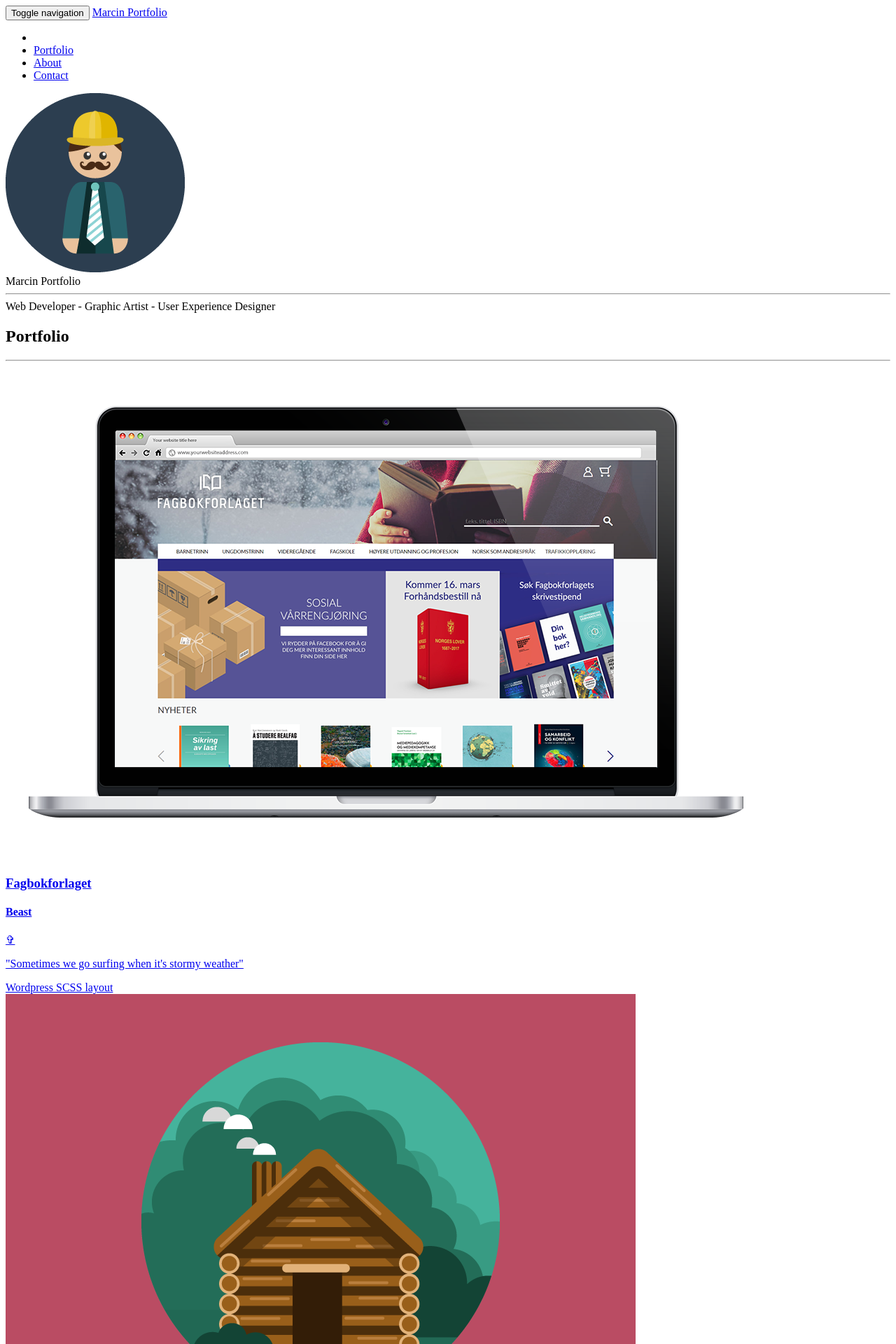
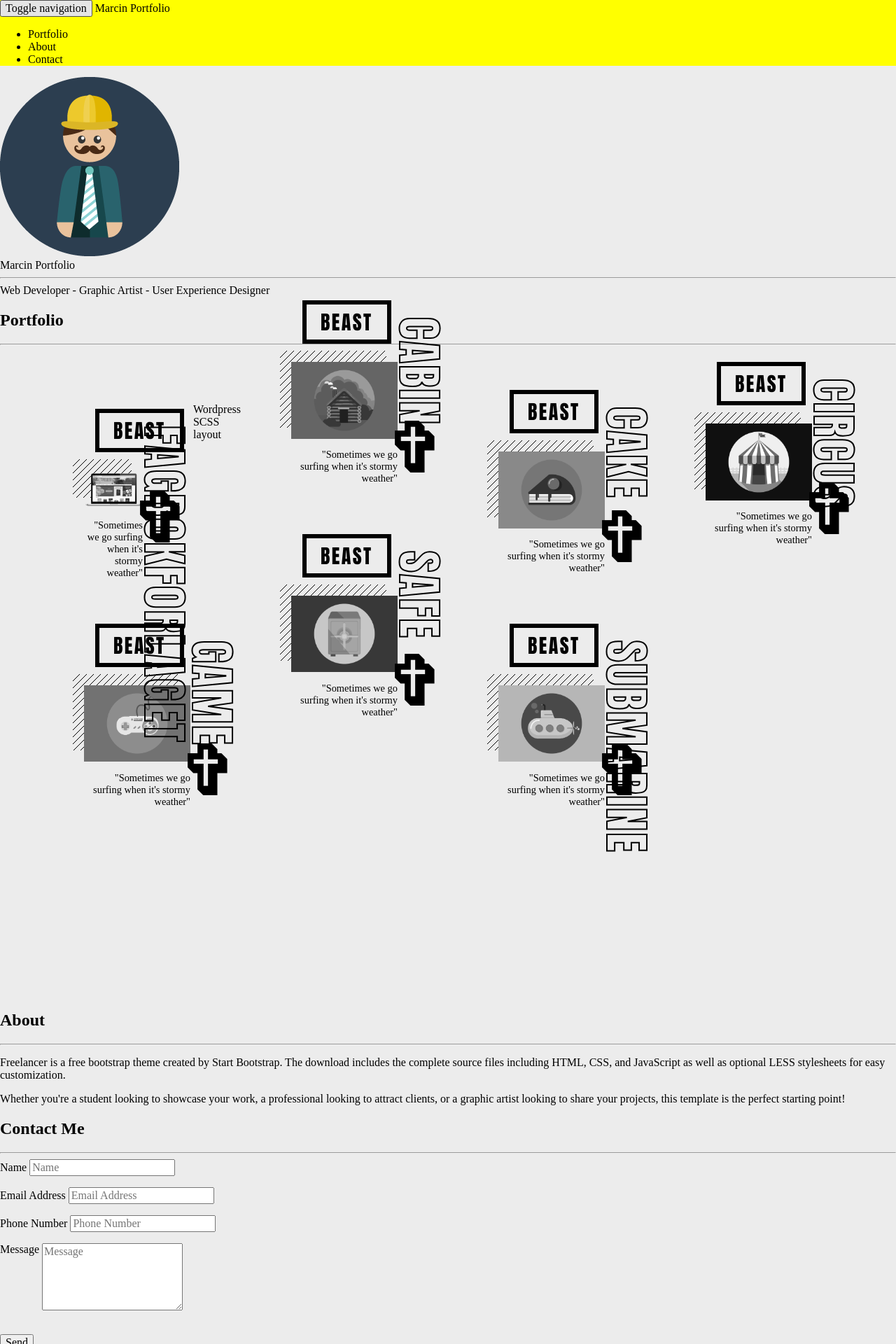
Before and after one commit to marcinch2004/krofka.github.io, a Jekyll site: the page built from index.html, in a window 1280 px wide. Shown: the top 1920 px of the page at 70% size. Built offline with Jekyll 4.4.1, drawn with Linux system fonts in a browser that asks for light colours; nearby versions of some CDN libraries; some web fonts are replaced.

Commit message:
adding styles

```diff
--- a/_config.yml
+++ b/_config.yml
@@ -4,6 +4,8 @@
 # which you are expected to set up once and rarely need to edit after that.
 # For technical reasons, this file is *NOT* reloaded automatically when you use
 # 'jekyll serve'. If you change this file, please restart the server process.
+# on github should be:  baseurl: "/"
+# locally               baseurl: "/krofka"
 
 # Site settings
 title: Marcin Portfolio
@@ -11,7 +13,7 @@
 description: > # this means to ignore newlines until "baseurl:"
   Web Developer - Graphic Artist - User Experience Designer
 baseurl: "/krofka" # the subpath of your site, e.g. /blog
-url: "https://github.com/krofka.github.io.git" # the base hostname & protocol for your site
+url: "https://marcinch2004.github.io/krofka" # the base hostname & protocol for your site
 
 # Social media profiles - feel free to add more here
 twitter_username: SBootstrap
--- a/_includes/head.html
+++ b/_includes/head.html
@@ -15,7 +15,8 @@
 
     <link rel="canonical" href="{{ page.url | replace:'index.html','' | prepend: site.baseurl | prepend: site.url }}">
 
-    <link rel="stylesheet" href="{{"/styles2.css" | prepend: site.baseurl | prepend: site.url}}">
+    <!-- <link rel="stylesheet" href="{{"/styles2.css" | prepend: site.baseurl | prepend: site.url}}"> -->
+    <link rel="stylesheet" href="styles2.css">
 
     <link rel="alternate" type="application/rss+xml" title="{{ site.title }}" href="{{ "/feed.xml " | prepend: site.baseurl | prepend: site.url }}">
 
--- a/styles2.scss
+++ b/styles2.scss
@@ -3,7 +3,7 @@
 ---
 
 .navbar-custom {
-    background: blue;
+    background: yellow;
 }
 
 @import url('https://fonts.googleapis.com/css?family=Anton|Buenard:400,700');
```
Also changed, not shown: 10 other files.
